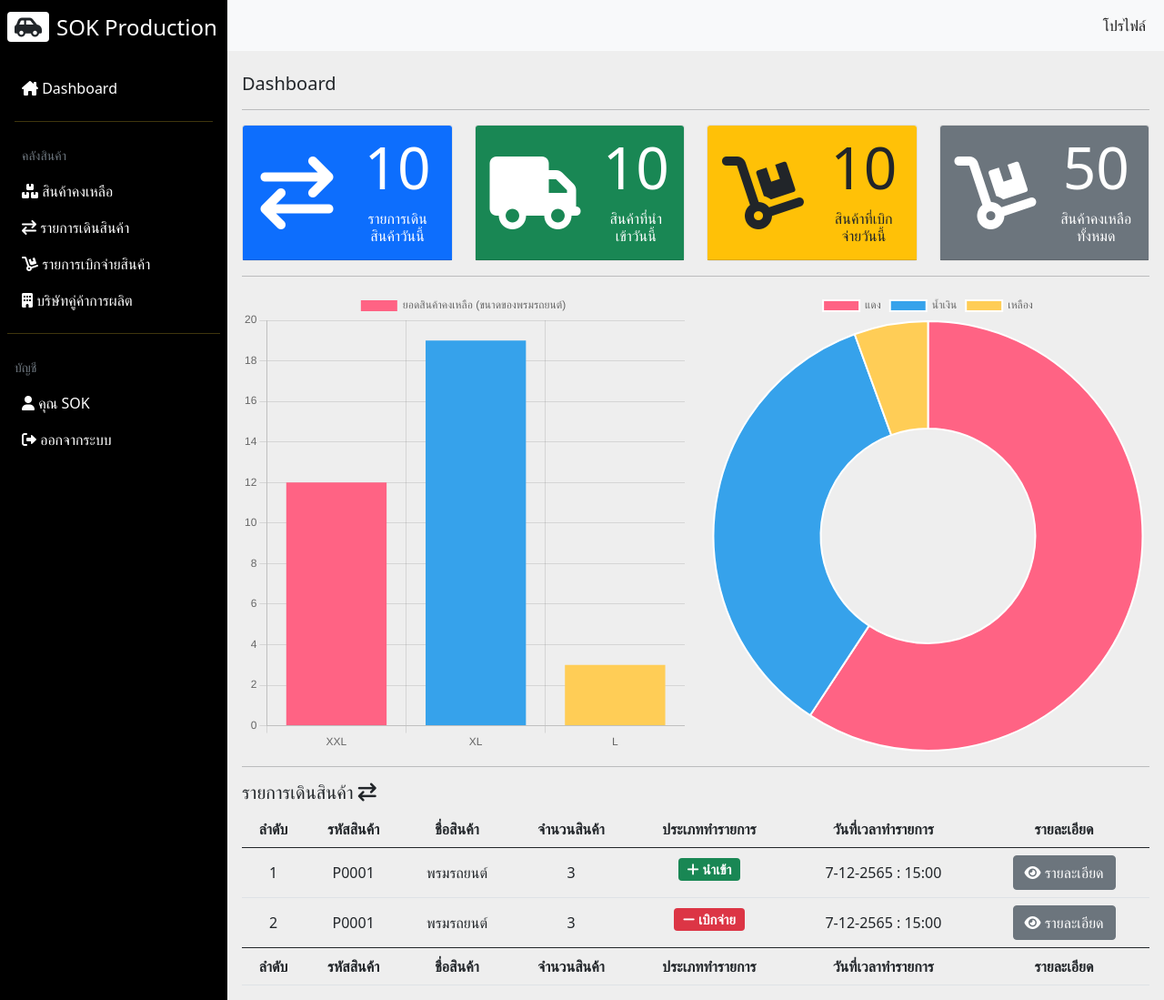
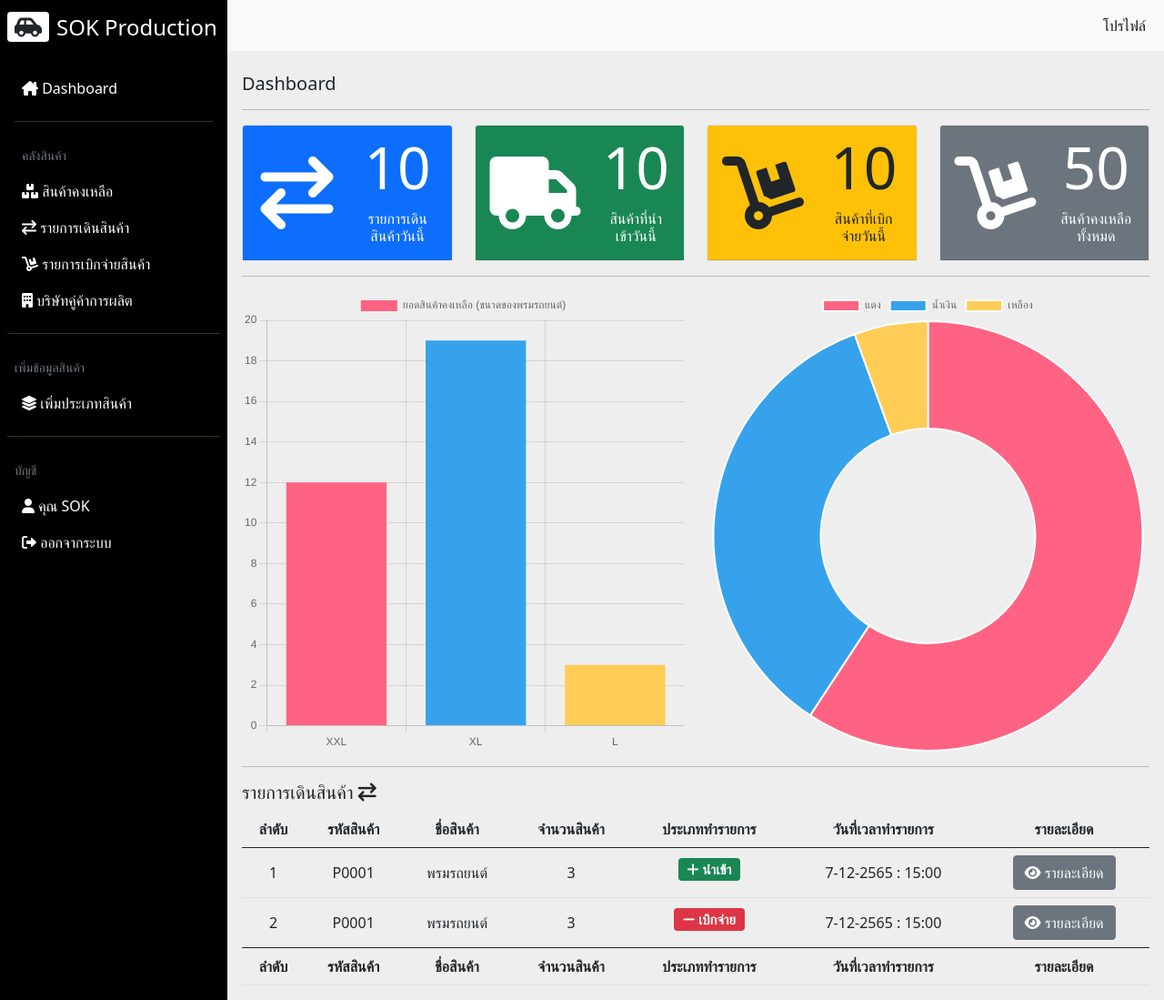
Before and after one commit to seayprem/sok, a PHP site: page / in a window 1280 px wide. Shown: the whole page at 91% size. Run offline with PHP 8.4, Linux system fonts and the light colour scheme.

Commit message:
Update menu list

```diff
--- a/index.php
+++ b/index.php
@@ -52,6 +52,12 @@
             รายการเบิกจ่ายสินค้า</a></li>
         <li class=""><a href="#" class="text-decoration-none px-3 py-2 d-block"><i class="fa-solid fa-building"></i>
             บริษัทคู่ค้าการผลิต</a></li>
+      </ul>
+      <hr class="h-color mx-2">
+      <a class="text-decoration-none px-3 py-2 d-block text-secondary"><small>เพิ่มข้อมูลสินค้า</small></a>
+      <ul class="list-unstyled px-2">
+        <li class=""><a href="#" class="text-decoration-none px-3 py-2 d-block"><i class="fa-solid fa-layer-group"></i> เพิ่มประเภทสินค้า</a>
+        </li>
       </ul>
       <hr class="h-color mx-2">
       <a class="text-decoration-none px-3 py-2 d-block text-secondary"><small>บัญชี</small></a>
```
